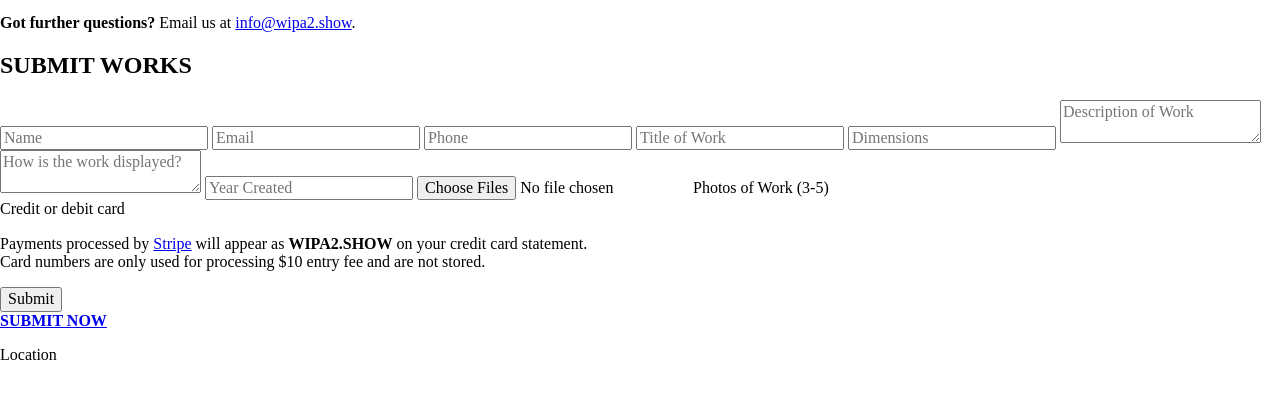
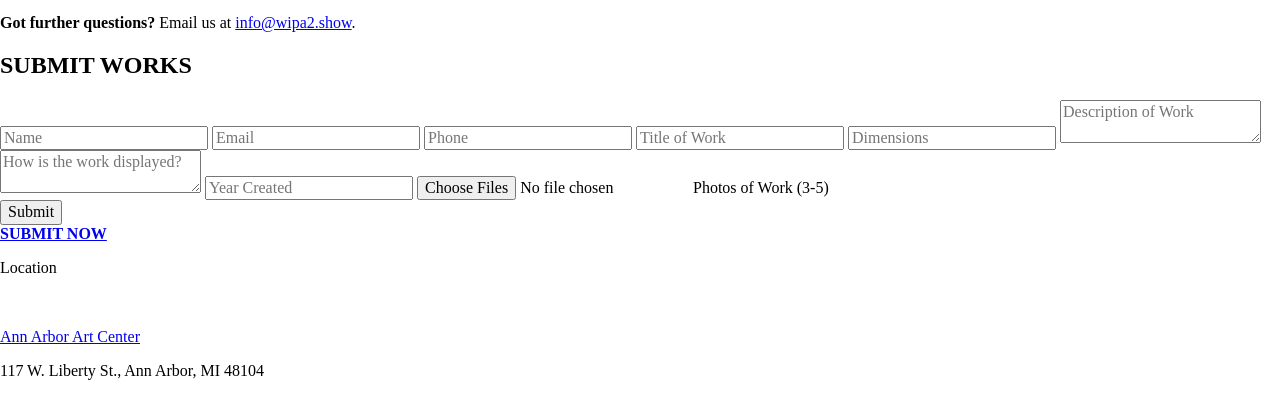
Before and after one commit to wipa2/wipa2.github.io, a Django app: page / in a window 1280 px wide. Shown: the part 1253-1647 px from the top of the page. Run offline with Django 3.2, Linux system fonts and the light colour scheme; some libraries are stand-ins or nearby versions.

Commit message:
No more :10bux:

```diff
--- a/wipa2_show_project/wipa2_show/admin.py
+++ b/wipa2_show_project/wipa2_show/admin.py
@@ -24,7 +24,6 @@
 
         urls += [
             path('works_list', self.admin_view(WorksListView.as_view()), name='works_list'),
-            # url(r'^works_list/$', self.admin_view(WorksListView))
         ]
 
         return urls
--- a/wipa2_show_project/wipa2_show/templates/index.html
+++ b/wipa2_show_project/wipa2_show/templates/index.html
@@ -16,8 +16,6 @@
 
     <meta property="og:image" content="https://wipa2.nyc3.digitaloceanspaces.com/static/header.png" />
     <meta property="og:image:secure_url" content="https://wipa2.nyc3.digitaloceanspaces.com/static/header.png" />
-
-    <script src="https://js.stripe.com/v3/"></script>
   </head>
 
   <body>
@@ -112,22 +110,6 @@
         {% if photo_error %}
         <p class="error">{{ photo_error|escape }}</p>
         {% endif %}
-        <!--<div class="g-recaptcha" data-sitekey="6LetEnYUAAAAAPDnyfJ3DchFWtZ4KN4FVvY3NXl-"></div>-->
-        <div class="form-row">
-            <label for="card-element">
-                Credit or debit card
-                <p class="small">Payments processed by <a href="https://stripe.com">Stripe</a> will appear as <strong>WIPA2.SHOW</strong> on your credit card statement.<br>Card numbers are only used for processing $10 entry fee and are not stored.</a></p>
-            </label>
-            <div id="card-element">
-                <!-- A Stripe Element will be inserted here. -->
-            </div>
-
-            <!-- Used to display form errors. -->
-            <div id="card-errors" role="alert"></div>
-            {% if charge_error %}
-            <p class="error">{{ charge_error|escape }}</p>
-            {% endif %}
-        </div>
         <input type="submit" value="Submit" class="submit">
       </form>
       {% else %}
--- a/wipa2_show_project/wipa2_show/views.py
+++ b/wipa2_show_project/wipa2_show/views.py
@@ -7,8 +7,6 @@
 from django.shortcuts import render, redirect
 from django.http import HttpResponse, Http404
 from django.views import generic
-
-import stripe
 
 from .forms import WorkForm
 from .models import Work, WorkPhoto, Designer
@@ -52,23 +50,6 @@
         form = WorkForm(request.POST)
         valid_photos, photo_error = _valid_photos(request.FILES)
         if form.is_valid() and valid_photos and _in_entry_period():
-            # Token is created using Checkout or Elements!
-            # Get the payment token ID submitted by the form:
-            token = request.POST['stripeToken']
-
-            try:
-                charge = stripe.Charge.create(
-                    amount=1000,
-                    currency='usd',
-                    description='wipa2.show submission fee',
-                    source=token,
-                )
-            except:
-                return render(request, 'index.html', {'posted': True, 'form': form, 'charge_error': 'An error occurred processing your credit card.', 'in_entry_period': _in_entry_period()})
-
-            if charge['status'] != 'succeeded':
-                return render(request, 'index.html', {'posted': True, 'form': form, 'charge_error': charge['failure_message'], 'in_entry_period': _in_entry_period()})
-
             work = form.save()
 
             artist = Designer(designer_name=request.POST.get('artist_name'),
```
